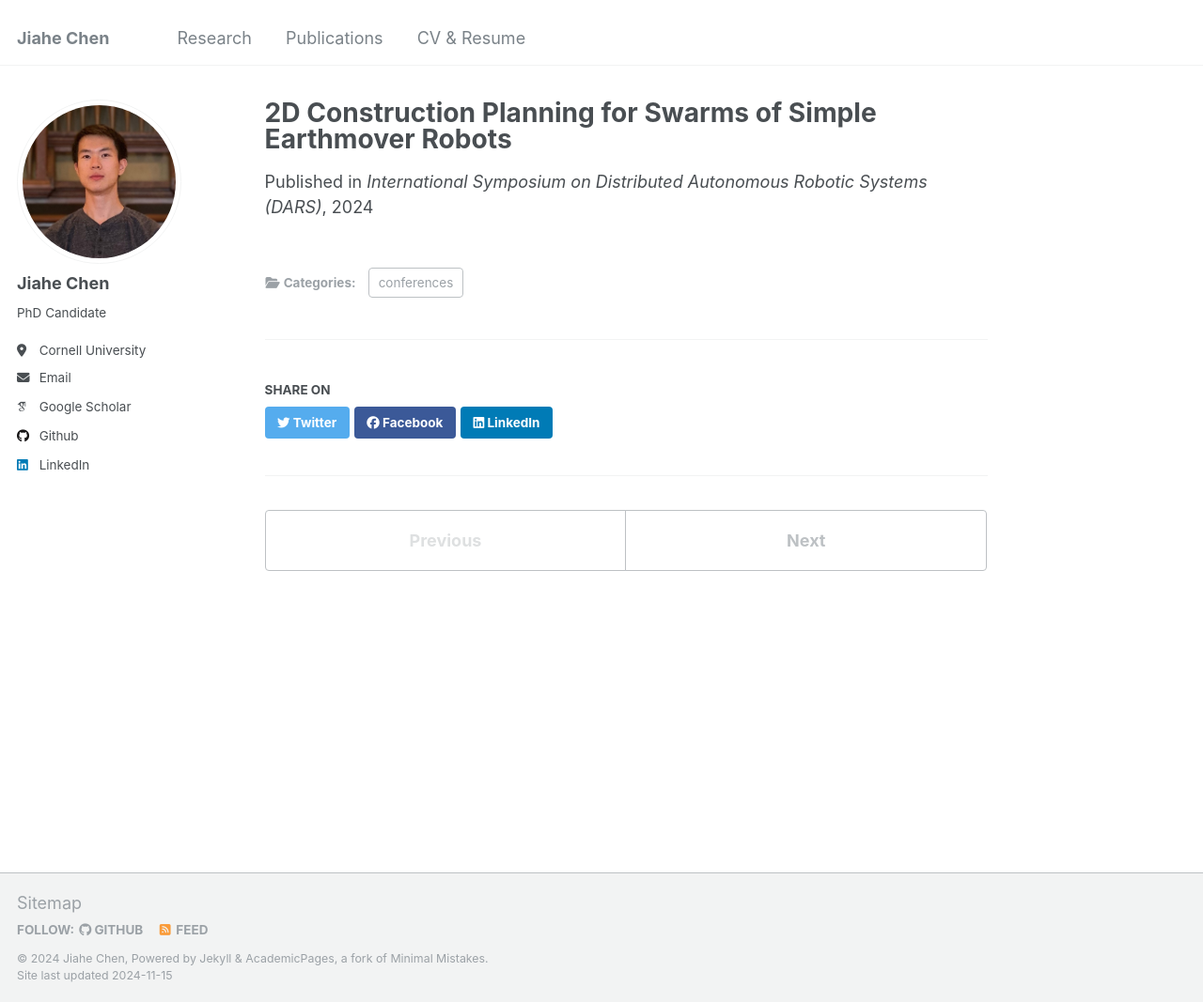
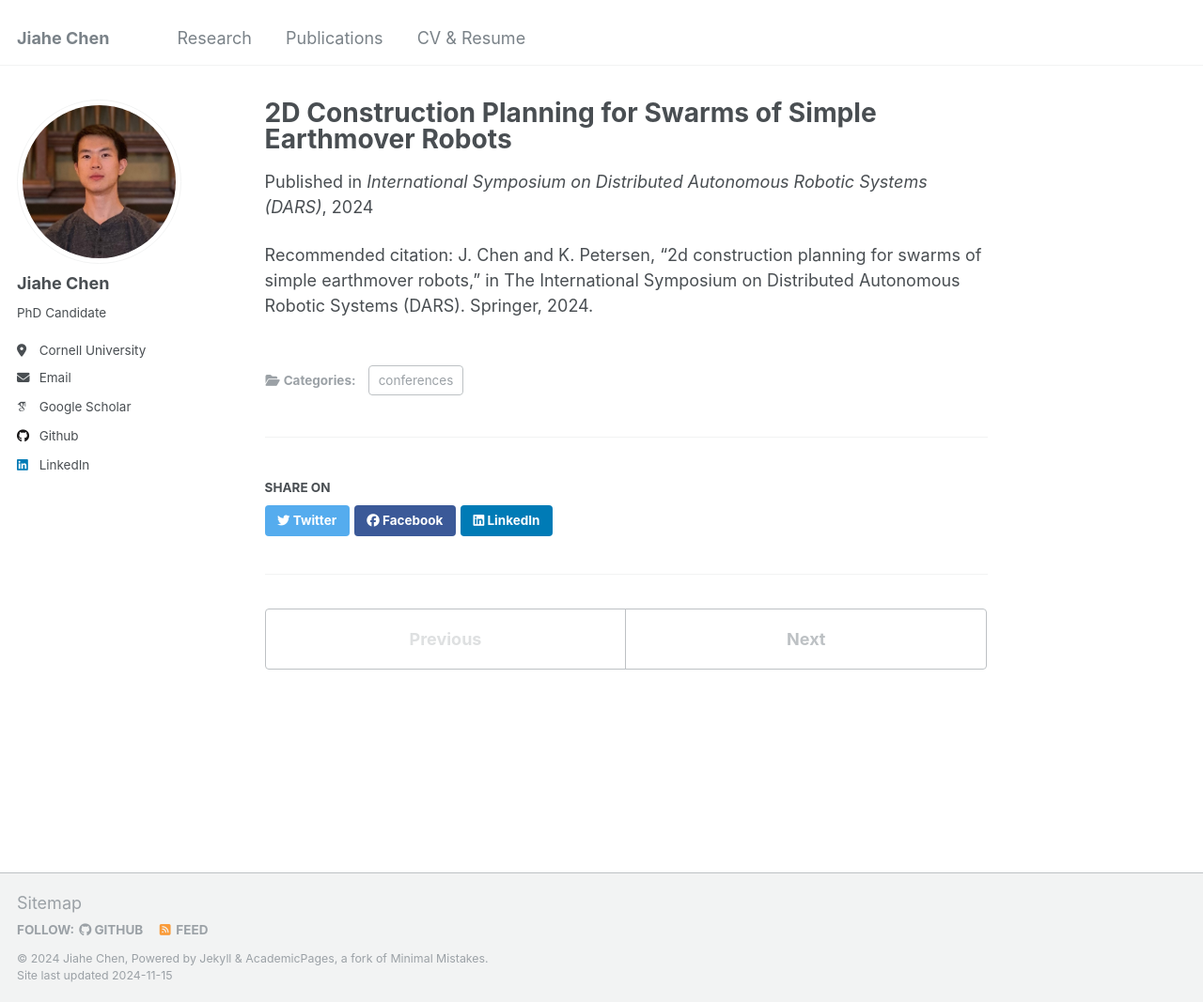
Before and after one commit to Ericland/Ericland.github.io, a Jekyll site: the page built from _publications/2024-04-01-dars.md, in a window 1280 px wide and 1067 px high. Shown: the whole window at 94% size. Built offline with Jekyll 4.4.1, drawn with Linux system fonts in a browser that asks for light colours; some web fonts are replaced.

Commit message:
Update 2024-04-01-dars.md

```diff
--- a/_publications/2024-04-01-dars.md
+++ b/_publications/2024-04-01-dars.md
@@ -10,3 +10,5 @@ slidesurl:
 paperurl:
 citation:
 ---
+
+Recommended citation: J. Chen and K. Petersen, “2d construction planning for swarms of simple earthmover robots,” in The International Symposium on Distributed Autonomous Robotic Systems (DARS). Springer, 2024.
```
